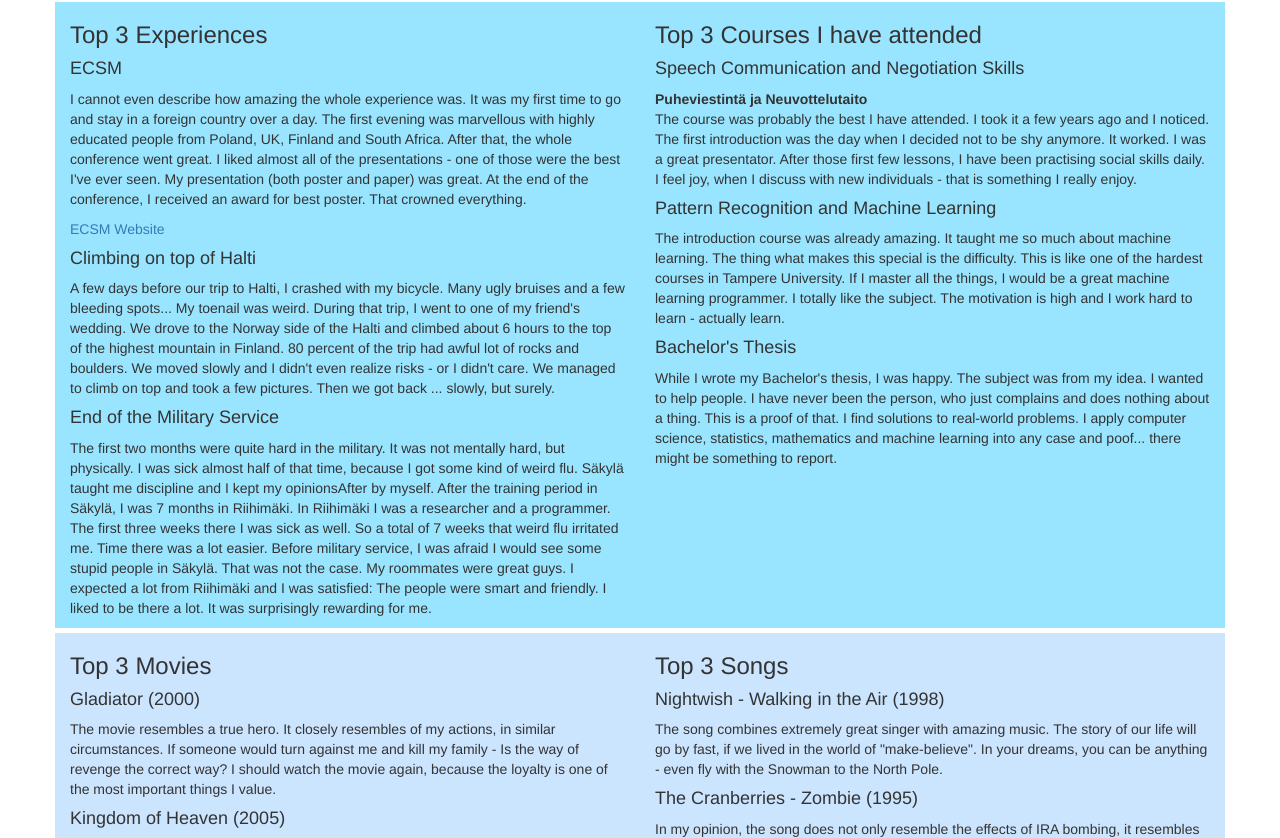
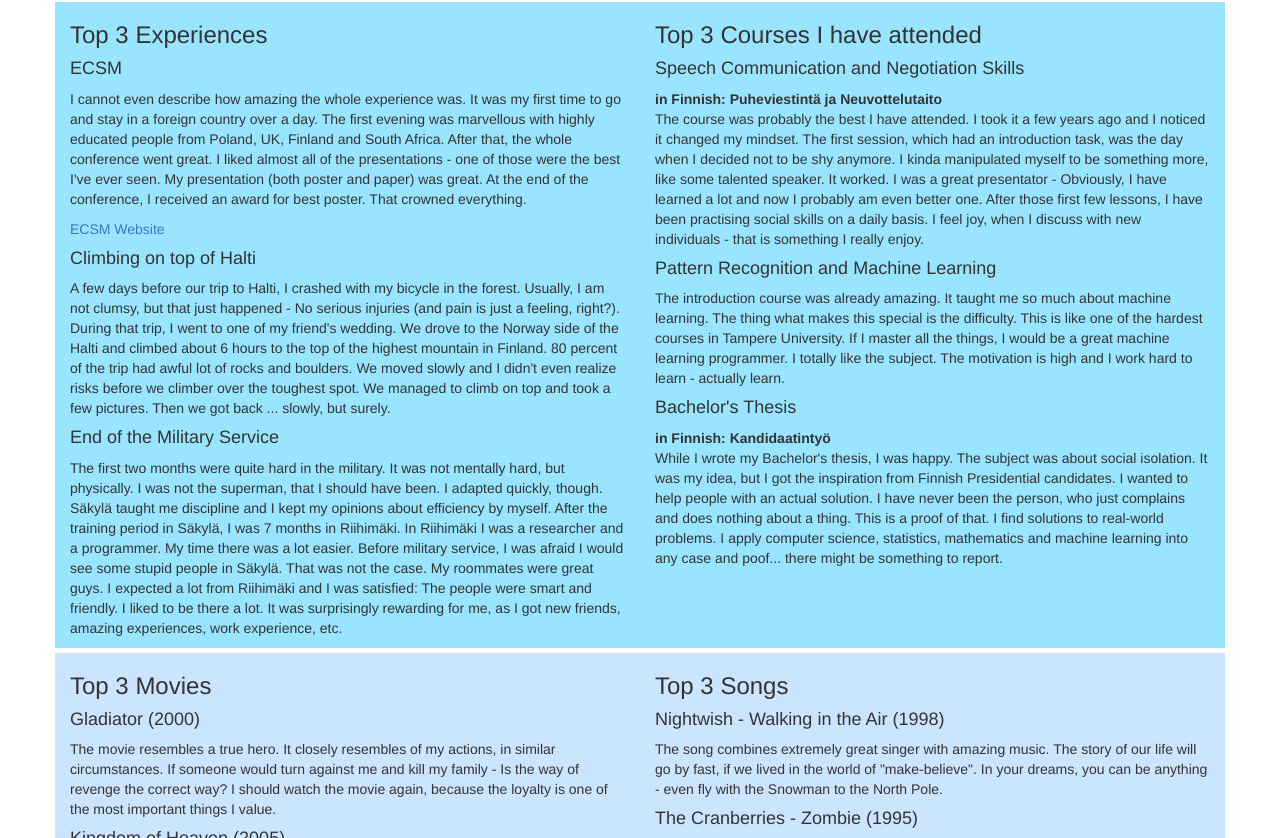
Before and after one commit to NemoHostem/VirtualCV, a plain HTML site: page about.html in a window 1280 px wide. Shown: the part 625-1463 px from the top of the page. Drawn offline with nearby package versions, Linux system fonts and the light colour scheme.

Commit message:
Fixed language and poster image
Made a few changes for about.html to improve the language. Tried to fix
a picture in other.html

```diff
--- a/about.html
+++ b/about.html
@@ -93,33 +93,34 @@
 
 		<h4>Climbing on top of Halti</h4>
 		<p>
-		A few days before our trip to Halti, I crashed with my bicycle. Many ugly bruises and a few bleeding spots...
-		My toenail was weird. During that trip, I went to one of my friend's wedding. We drove to the Norway side of
+		A few days before our trip to Halti, I crashed with my bicycle in the forest. Usually, I am not clumsy, but that just
+		happened - No serious injuries (and pain is just a feeling, right?). During that trip, I went to one of my friend's wedding. We drove to the Norway side of
 		the Halti and climbed about 6 hours to the top of the highest mountain in Finland. 80 percent of the trip had
-		awful lot of rocks and boulders. We moved slowly and I didn't even realize risks - or I didn't care. We managed to
+		awful lot of rocks and boulders. We moved slowly and I didn't even realize risks before we climber over the toughest spot. We managed to
 		climb on top and took a few pictures. Then we got back ... slowly, but surely.
 		</p>
 
 		<h4>End of the Military Service</h4>
 		<p>
-		The first two months were quite hard in the military. It was not mentally hard, but physically. I was sick
-		almost half of that time, because I got some kind of weird flu. Säkylä taught me discipline and I kept my opinionsAfter
+		The first two months were quite hard in the military. It was not mentally hard, but physically. I was not the superman, that
+		I should have been. I adapted quickly, though. Säkylä taught me discipline and I kept my opinions about efficiency
 		by myself. After the training period in Säkylä, I was 7 months in Riihimäki. In Riihimäki I was a researcher and a programmer.
-		The first three weeks there I was sick as well. So a total of 7 weeks that weird flu irritated me. Time there was
-		a lot easier. Before military service, I was afraid I would see some stupid people in Säkylä. That was not the case.
+		My time there was a lot easier. Before military service, I was afraid I would see some stupid people in Säkylä. That was not the case.
 		My roommates were great guys. I expected a lot from Riihimäki and I was satisfied: The people were smart and friendly.
-		I liked to be there a lot. It was surprisingly rewarding for me.
+		I liked to be there a lot. It was surprisingly rewarding for me, as I got new friends, amazing experiences, work experience, etc.
 		</p>
 	  </div>
 	  <div class="col-sm-6">
 		<h3>Top 3 Courses I have attended</h3>
 		<h4>Speech Communication and Negotiation Skills</h4>
 		<p>
-		<b>Puheviestintä ja Neuvottelutaito</b>
+		<b>in Finnish: Puheviestintä ja Neuvottelutaito</b>
 		</br>
-		The course was probably the best I have attended. I took it a few years ago and I noticed.
-		The first introduction was the day when I decided not to be shy anymore. It worked. I was a
-		great presentator. After those first few lessons, I have been practising social skills daily.
+		The course was probably the best I have attended. I took it a few years ago and I noticed it changed my mindset.
+		The first session, which had an introduction task, was the day when I decided not to be shy anymore.
+		I kinda manipulated myself to be something more, like some talented speaker. It worked. I was a
+		great presentator - Obviously, I have learned a lot and now I probably am even better one.
+		After those first few lessons, I have been practising social skills on a daily basis.
 		I feel joy, when I discuss with new individuals - that is something I really enjoy.
 		</p>
 		<h4>Pattern Recognition and Machine Learning</h4>
@@ -131,8 +132,11 @@
 		</p>
 		<h4>Bachelor's Thesis</h4>
 		<p>
-		While I wrote my Bachelor's thesis, I was happy. The subject was from my idea. I wanted to help
-		people. I have never been the person, who just complains and does nothing about a thing. This is a
+		<b>in Finnish: Kandidaatintyö</b>
+		</br>
+		While I wrote my Bachelor's thesis, I was happy. The subject was about social isolation. It was my
+		idea, but I got the inspiration from Finnish Presidential candidates. I wanted to help people with an actual
+		solution. I have never been the person, who just complains and does nothing about a thing. This is a
 		proof of that. I find solutions to real-world problems. I apply computer science, statistics,
 		mathematics and machine learning into any case and poof... there might be something to report.
 		</p>
```
Also changed, not shown: other.html (+1 -1 lines).
